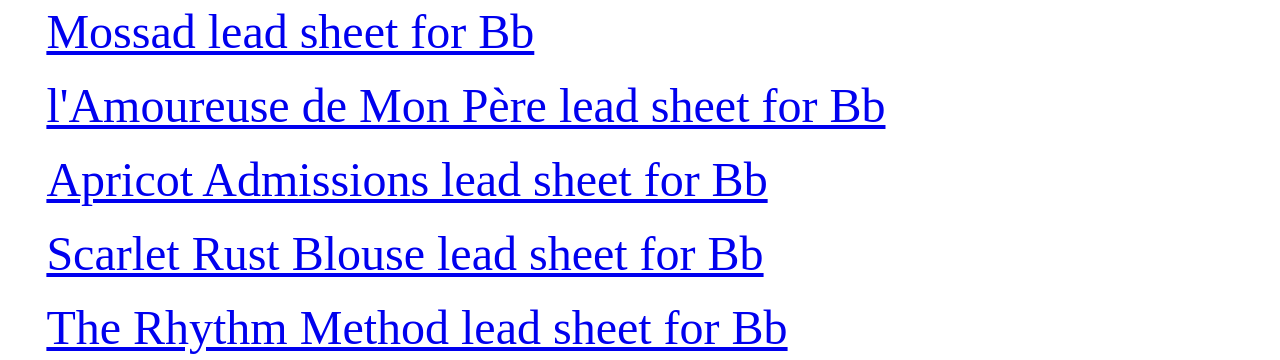
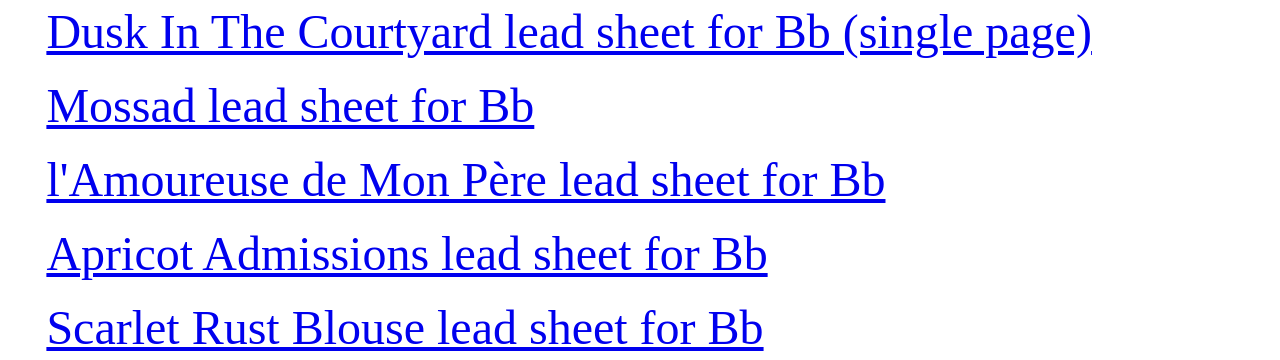
Before and after one commit to flaminghakama/journeythem-instrumentals-pdf, a plain HTML site: page west-coast-jazz-setlist-for-Bb.html in a window 1280 px wide. Shown: the part 740-1100 px from the top of the page. Drawn offline with Linux system fonts and the light colour scheme.

Commit message:
double page Dusk

```diff
--- a/west-coast-jazz-setlist-for-Bb.html
+++ b/west-coast-jazz-setlist-for-Bb.html
@@ -38,6 +38,7 @@
         <li><a href='three-out-of-four-nights/three-out-of-four-nights-Lead-Sheet-for-Bb.pdf'>Three Out Of Four Nights lead sheet for Bb</a></li>
         <li><a href='sixteen-k-is-a-lot-of-kim/sixteen-k-is-a-lot-of-kim-Lead-Sheet-for-Bb.pdf'>Sixteen K Is A Lot Of Kim lead sheet for Bb</a></li>
         <li><a href='dusk-in-the-courtyard/dusk-in-the-courtyard-Lead-Sheet-for-Bb.pdf'>Dusk In The Courtyard lead sheet for Bb</a></li>
+        <li><a href='dusk-in-the-courtyard/dusk-in-the-courtyard-Lead-Sheet-single-page-for-Bb.pdf'>Dusk In The Courtyard lead sheet for Bb (single page)</a></li>
         <li><a href='mossad/mossad-Lead-Sheet-for-Bb.pdf'>Mossad lead sheet for Bb</a></li>
         <li><a href='lamoureuse-de-mon-pere/lamoureuse-de-mon-pere-Lead-Sheet-for-Bb.pdf'>l'Amoureuse de Mon P&#232;re lead sheet for Bb</a></li>
         <li><a href='apricot-admissions/apricot-admissions-Melody-and-Bass-for-Bb.pdf'>Apricot Admissions lead sheet for Bb</a></li>
```
Also changed, not shown: west-coast-jazz-setlist-for-Eb.html (+1 -0 lines), 15 other files.
